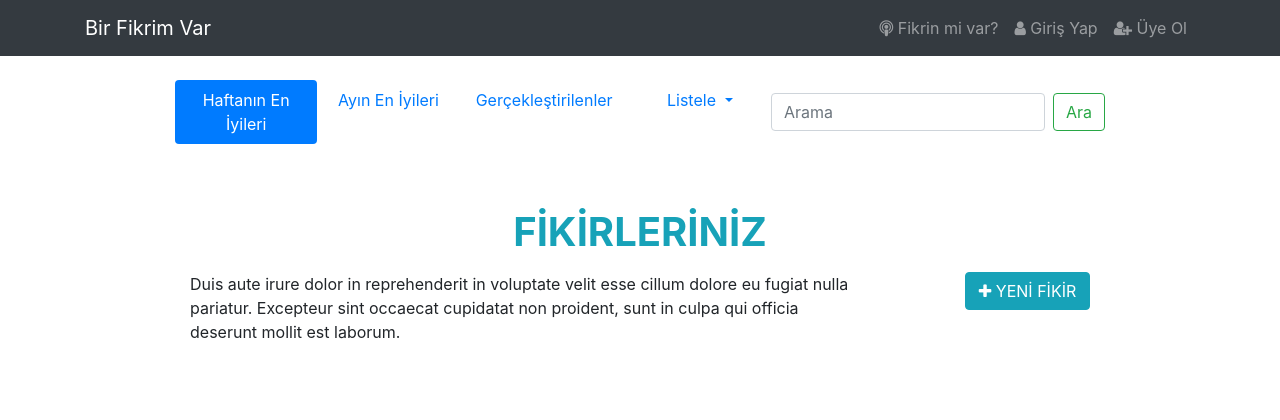
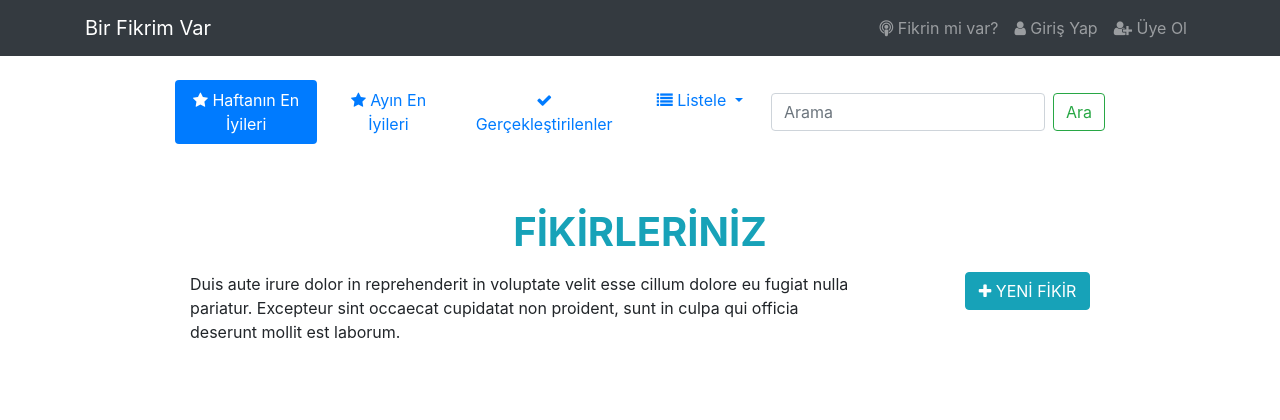
Before and after one commit to safakoks/muglabirfikrimvar, a Django app: page /anasayfa/ in a window 1280 px wide. Shown: the top 420 px of the page. Run offline with Django 3.2, Linux system fonts and the light colour scheme; data that the repository does not hold is empty; some libraries are stand-ins or nearby versions.

Commit message:
filter.html button's icons updated

```diff
--- a/templates/partial/timeline/filter.html
+++ b/templates/partial/timeline/filter.html
@@ -1,17 +1,17 @@
 <div class="container-fluid w-75 mt-4">
     <nav class="nav nav-pills nav-justified">
             <li class="nav-item">
-              <a class="nav-link active" href="#">Haftanın En İyileri <span class="sr-only">(current)</span></a>
+              <a class="nav-link active" href="#"><i class="fa fa-star"></i> Haftanın En İyileri <span class="sr-only">(current)</span></a>
             </li>
             <li class="nav-item">
-              <a class="nav-link" href="#">Ayın En İyileri</a>
+              <a class="nav-link" href="#"><i class="fa fa-star"></i> Ayın En İyileri</a>
             </li>
             <li class="nav-item">
-              <a class="nav-link" href="#" tabindex="-1">Gerçekleştirilenler</a>
+              <a class="nav-link" href="#" tabindex="-1"><i class="fa fa-check"></i> Gerçekleştirilenler</a>
             </li>
             <li class="nav-item dropdown">
                 <a class="nav-link dropdown-toggle" href="#" id="navbarDropdown" role="button" data-toggle="dropdown" aria-haspopup="true" aria-expanded="false">
-                  Listele
+                    <i class="fa fa-list"></i> Listele
                 </a>
                 <div class="dropdown-menu" aria-labelledby="navbarDropdown">
                     <a class="dropdown-item" href="#">Zamana Göre En İlk Eklenenler</a>
```
